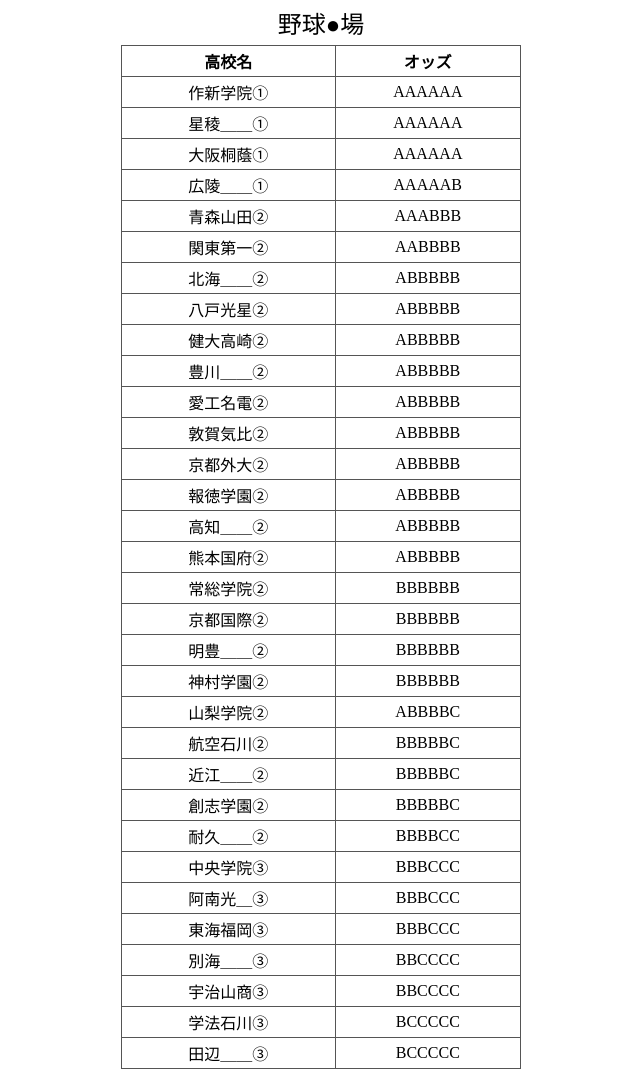
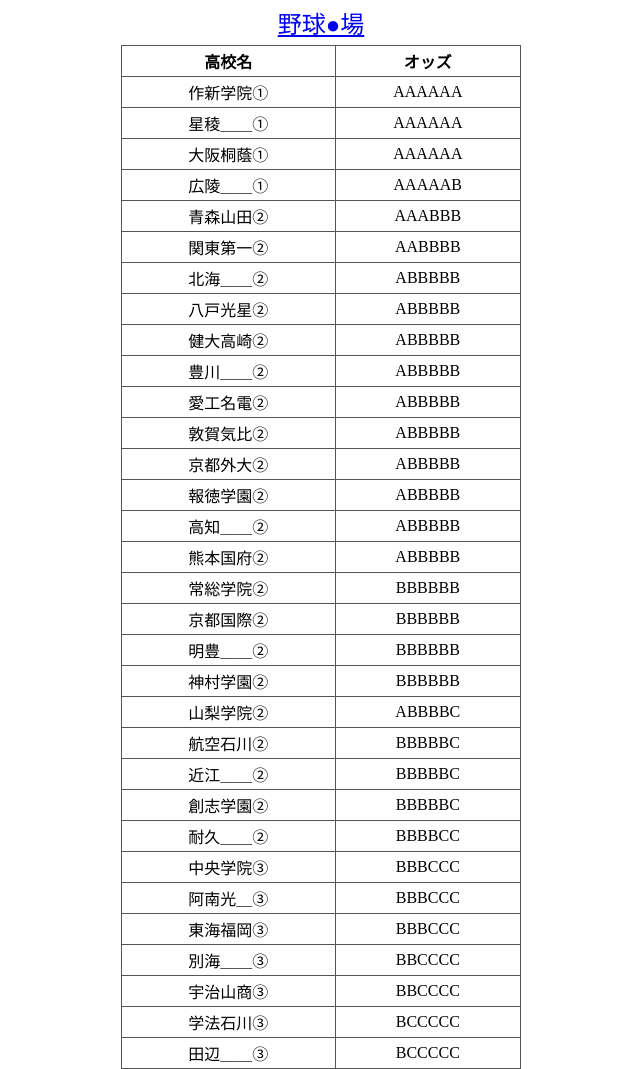
Before and after one commit to negentropy5/negentropy5.github.io, a plain HTML site: page index.html in a window 1280 px wide. Shown: the whole page, without its empty margins (319-959 px from the left). Drawn offline with Linux system fonts and the light colour scheme.

Commit message:
Update index.html

```diff
--- a/index.html
+++ b/index.html
@@ -29,7 +29,7 @@
 </head>
 <body>
 <div class="container">
-    <h1>野球●場</h1>
+    <h1><a href="https://docs.google.com/spreadsheets/d/1PV1vaRbCltyF8tQoHcm-bfJKMY-IooLkIg8WzTn7EBg/edit#gid=0">野球●場</a></h1>
     <table>
         <thead>
             <tr><th>高校名</th><th>オッズ</th></tr>
```
